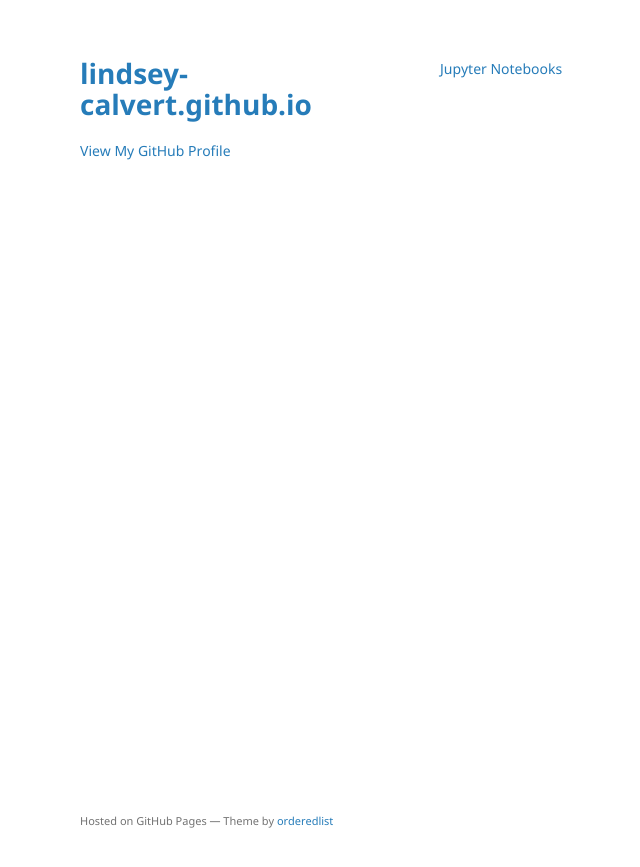
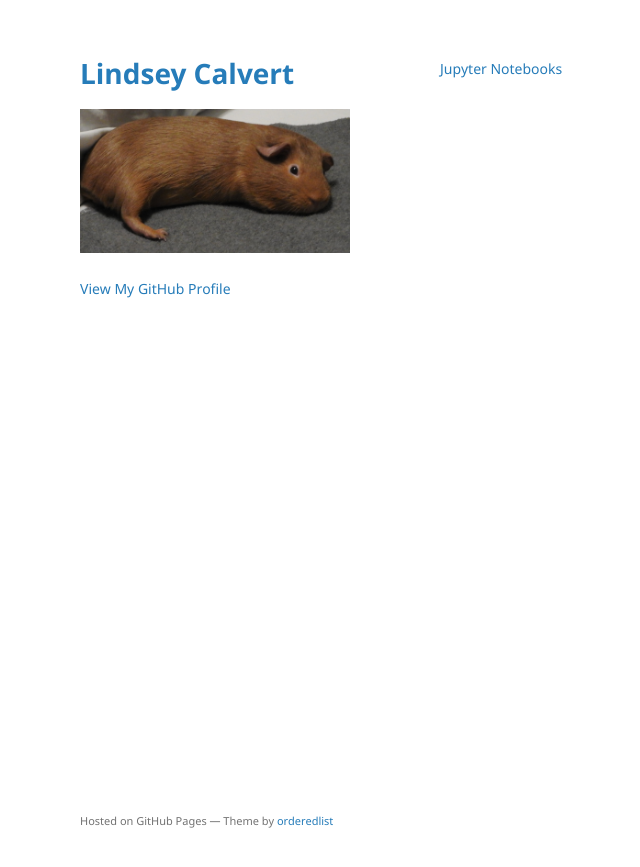
Before and after one commit to lindsey-calvert/lindsey-calvert.github.io, a Jekyll site: the page built from index.md, in a window 1280 px wide. Shown: the top 867 px of the page, without its empty margins (130-770 px from the left). Built offline with Jekyll 4.4.1, drawn with Linux system fonts in a browser that asks for light colours; our own code applies the rules of GitHub Pages for plain Markdown files; the repository's description, which GitHub fills in, is left out.

Commit message:
Update _config.yml

```diff
--- a/_config.yml
+++ b/_config.yml
@@ -1,5 +1,5 @@
-title:
-logo:
+title: Lindsey Calvert
+logo: /pics/Ging.jpg
 description:
 show_downloads: false
 google_analytics:
```
